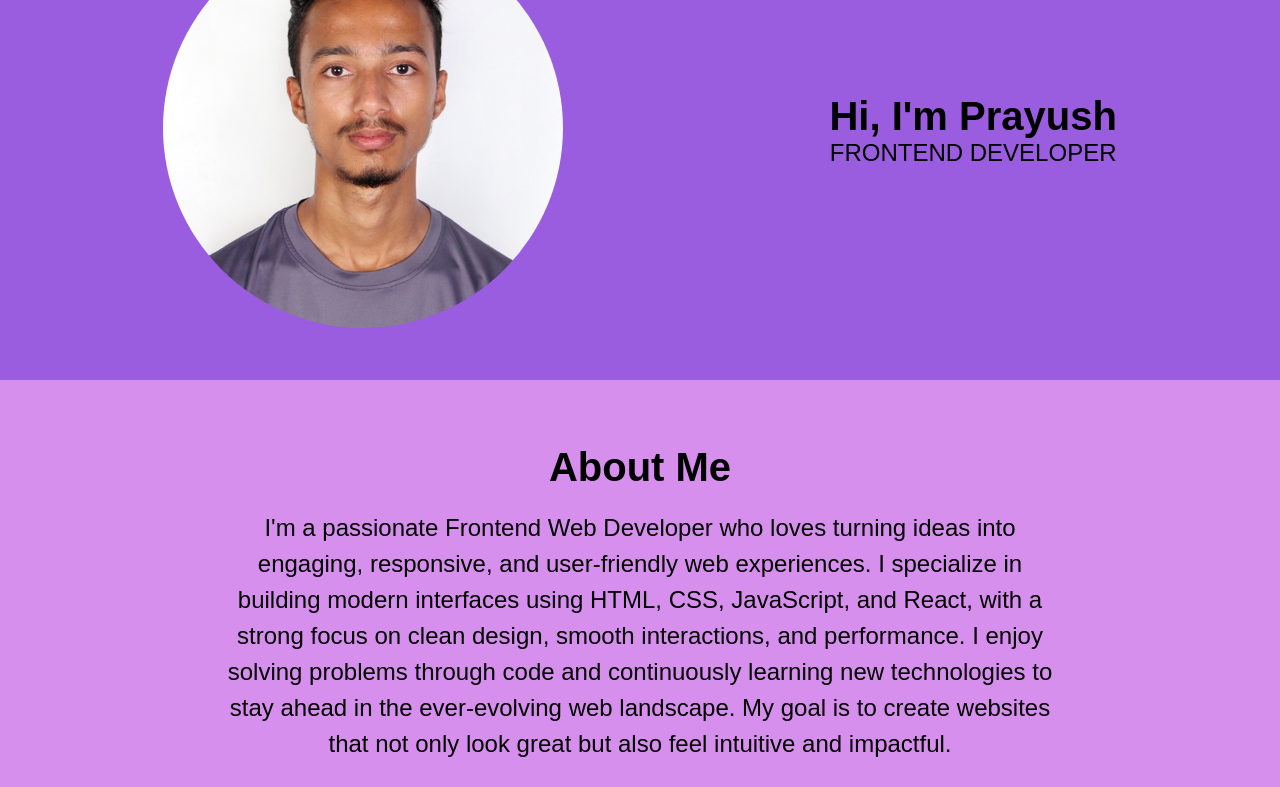
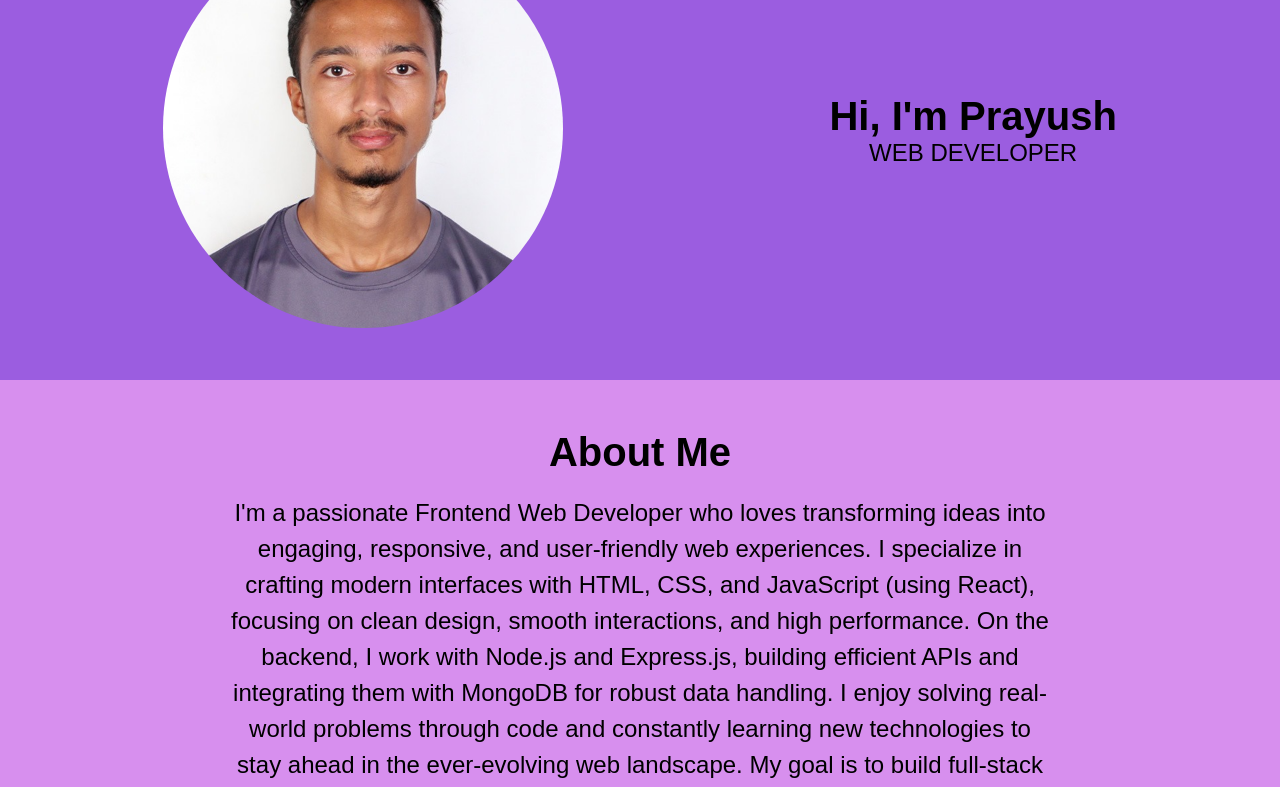
Before and after one commit to prayushbogati/Portfolio, a React (Vite) app: page / in a window 1280 px wide. Shown: the part 240-1027 px from the top of the page. Built offline with nearby package versions, Linux system fonts and the light colour scheme.

Commit message:
data changes

```diff
--- a/index.html
+++ b/index.html
@@ -1,12 +1,16 @@
 <!doctype html>
 <html lang="en">
+
 <head>
   <meta charset="UTF-8" />
   <meta name="viewport" content="width=device-width, initial-scale=1.0" />
+  <!-- <link rel="icon" type="image/vg" href="photo.svg"> -->
   <title>test-project</title>
 </head>
+
 <body>
   <div id="root"></div>
   <script type="module" src="/src/main.jsx"></script>
 </body>
+
 </html>
--- a/src/Portfolio/About.jsx
+++ b/src/Portfolio/About.jsx
@@ -4,7 +4,7 @@ const About = () => {
     return (
         <div className="about">
             <h1>About Me</h1>
-            <p>I'm a passionate Frontend Web Developer who loves turning ideas into engaging, responsive, and user-friendly web experiences. I specialize in building modern interfaces using HTML, CSS, JavaScript, and React, with a strong focus on clean design, smooth interactions, and performance. I enjoy solving problems through code and continuously learning new technologies to stay ahead in the ever-evolving web landscape. My goal is to create websites that not only look great but also feel intuitive and impactful.</p>
+            <p>I'm a passionate Frontend Web Developer who loves transforming ideas into engaging, responsive, and user-friendly web experiences. I specialize in crafting modern interfaces with HTML, CSS, and JavaScript (using React), focusing on clean design, smooth interactions, and high performance. On the backend, I work with Node.js and Express.js, building efficient APIs and integrating them with MongoDB for robust data handling. I enjoy solving real-world problems through code and constantly learning new technologies to stay ahead in the ever-evolving web landscape. My goal is to build full-stack web applications that not only look great but also deliver seamless and impactful user experiences.</p>
             <br />
             <p>Find my resume here: <a className='resume' style={{ textDecoration: "none", fontStyle: "italic" }} href="https://drive.google.com/file/d/1sNjcAjQVrSYWISu-MB6WL1zloxdlYOK_/view" target='_blank'>resume</a></p>
         </div>
--- a/src/Portfolio/Footer.jsx
+++ b/src/Portfolio/Footer.jsx
@@ -1,8 +1,7 @@
 import React from 'react'
-import FacebookIcon from '@mui/icons-material/Facebook';
-import WhatsAppIcon from '@mui/icons-material/WhatsApp';
 import EmailIcon from '@mui/icons-material/Email';
 import LinkedInIcon from '@mui/icons-material/LinkedIn';
+import GitHubIcon from '@mui/icons-material/GitHub';
 
 const Footer = () => {
     return (
@@ -11,8 +10,8 @@ const Footer = () => {
                 <p>Made by Prayush</p>
             </div>
             <div className="footer-logos">
-                <a href="https://www.facebook.com/prayush.bogati.9" target='_blank'><FacebookIcon fontSize='large' /></a>
                 <a href="https://www.linkedin.com/in/prayush-bogati-45a440323/" target='_blank'><LinkedInIcon fontSize='large' /></a>
+                <a href="https://github.com/prayushbogati" target='_blank'><GitHubIcon fontSize='large' /></a>
                 <a href="mailto:prayushbogati0120@gmail.com" target='_blank'><EmailIcon fontSize='large' /></a>
             </div>
         </div>
--- a/src/Portfolio/Hero.jsx
+++ b/src/Portfolio/Hero.jsx
@@ -8,7 +8,7 @@ const Hero = () => {
             </div>
             <div className="info">
                 <h1>Hi, I'm Prayush</h1>
-                <p>FrontEnd Developer</p>
+                <p>Web Developer</p>
 
             </div>
         </div>
```
Lines whose indentation alone changed are shown as unchanged.
